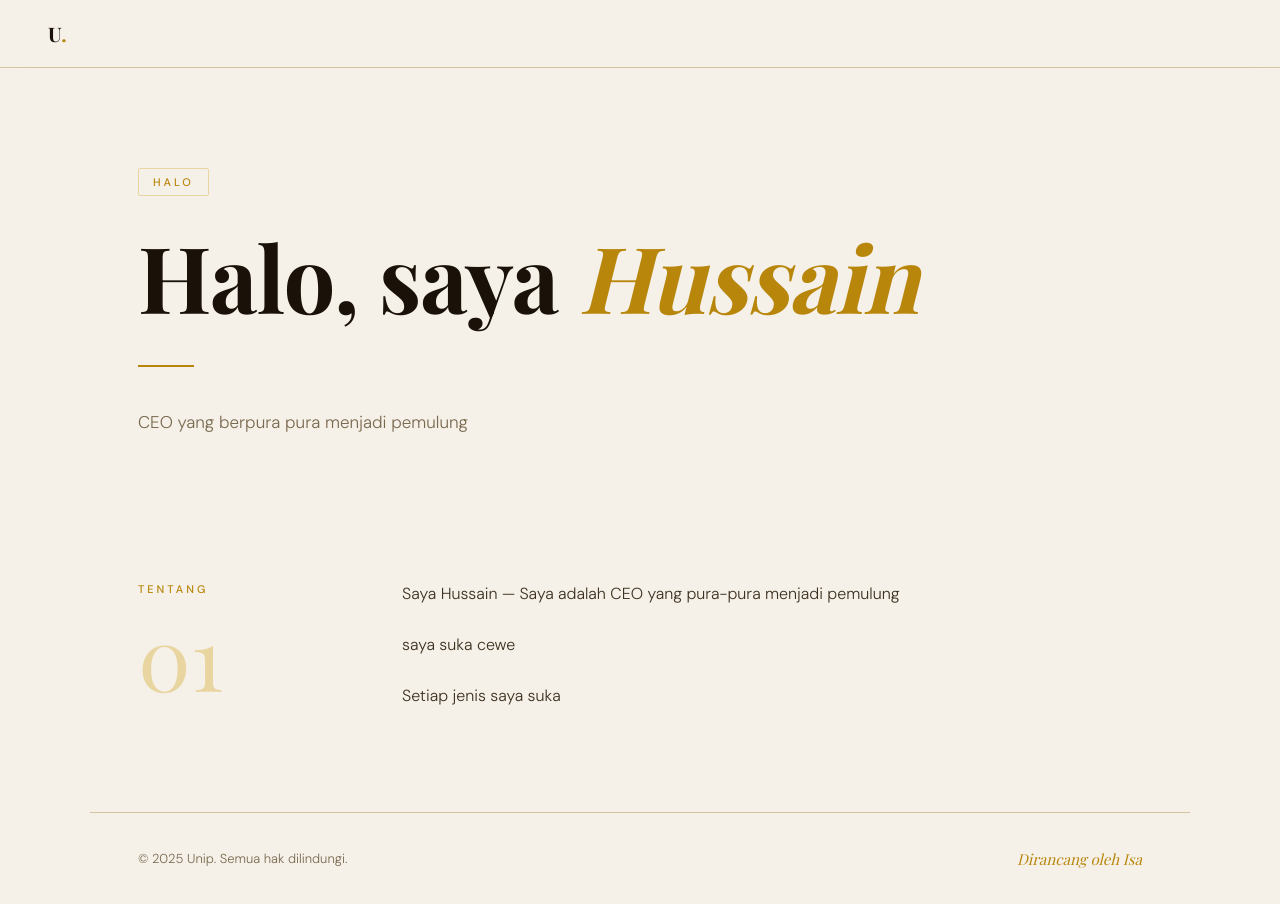
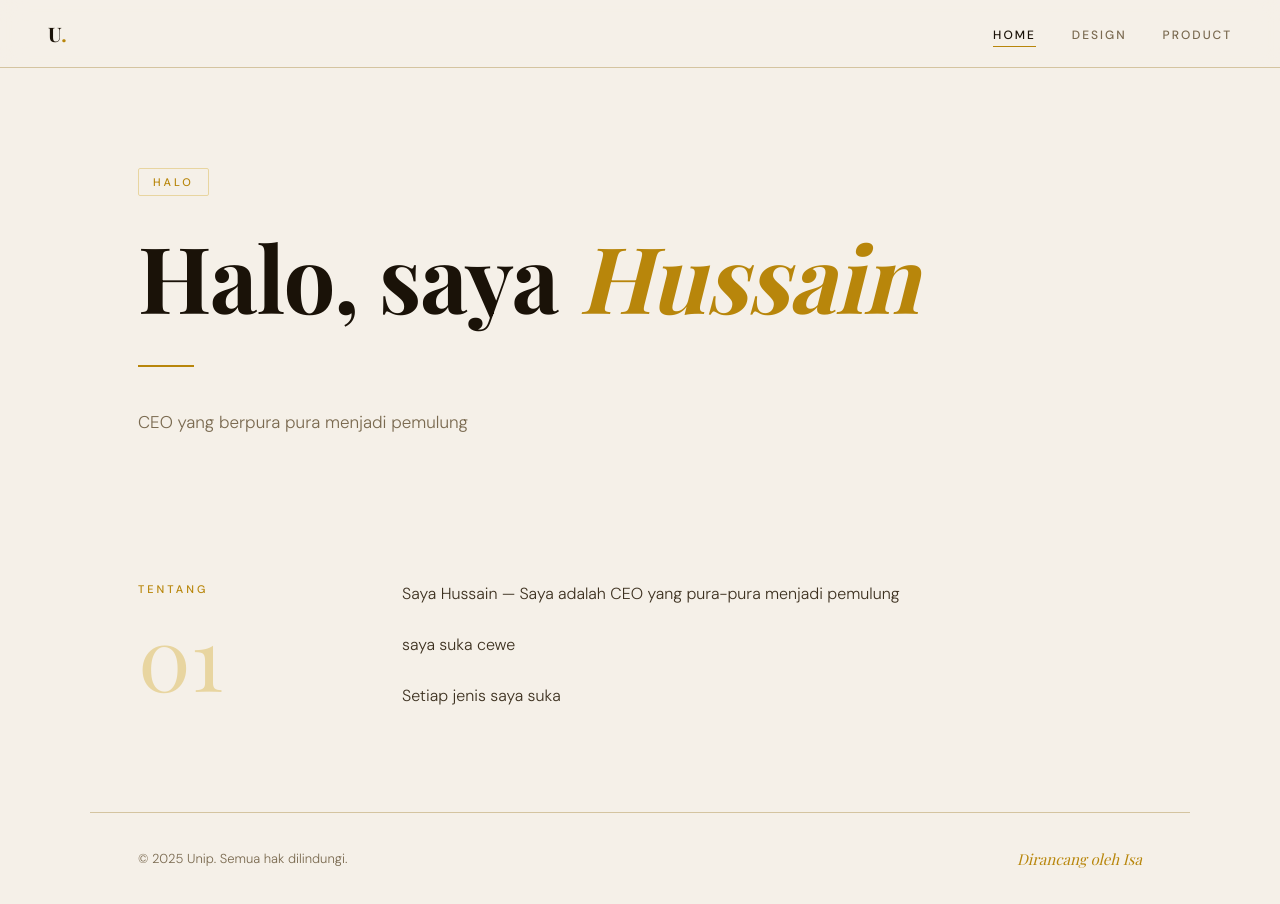
Before and after one commit to MuJeGauu/Pria-durensawit, a plain HTML site: page index.html in a window 1280 px wide. Drawn offline with nearby package versions, Linux system fonts and the light colour scheme; a web font is replaced by a local one.

Commit message:
Update index.html

```diff
--- a/index.html
+++ b/index.html
@@ -10,8 +10,11 @@
 
   <nav>
     <a class="nav-logo" href="index.html">U<span>.</span></a>
-
-
+    <ul>
+      <li class="active"><a href="index.html">Home</a></li>
+      <li><a href="Design.html">Design</a></li>
+      <li><a href="Product.html">Product</a></li>
+    </ul>
   </nav>
 
   <div class="hero">
@@ -34,9 +37,11 @@
           Saya Hussain — Saya adalah CEO yang pura-pura menjadi pemulung
         </p>
         <p>
-          saya suka cewe        </p>
+          saya suka cewe
+        </p>
         <p>
           Setiap jenis saya suka
+        </p>
       </div>
     </div>
   </div>
```
